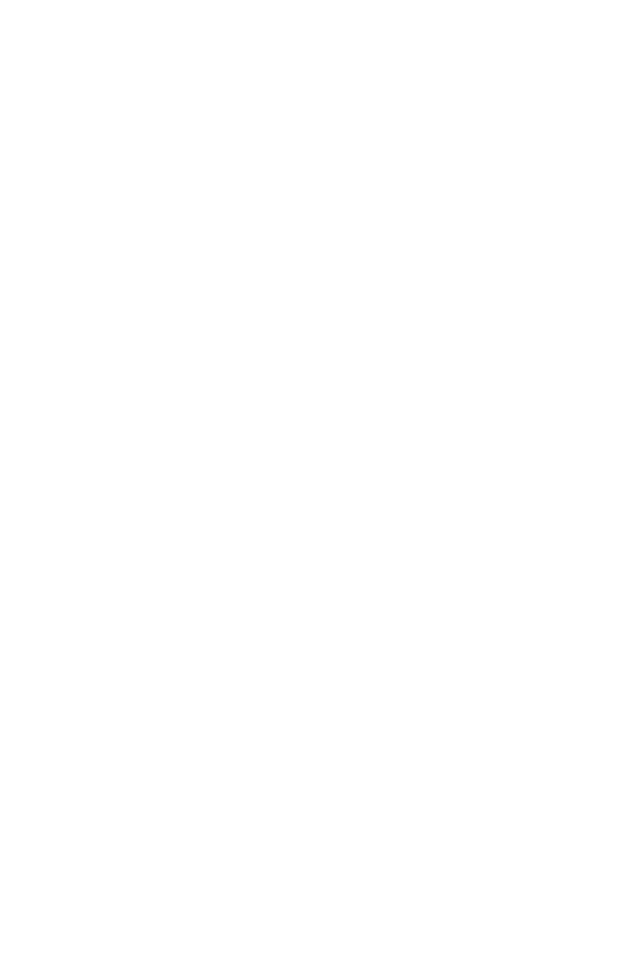
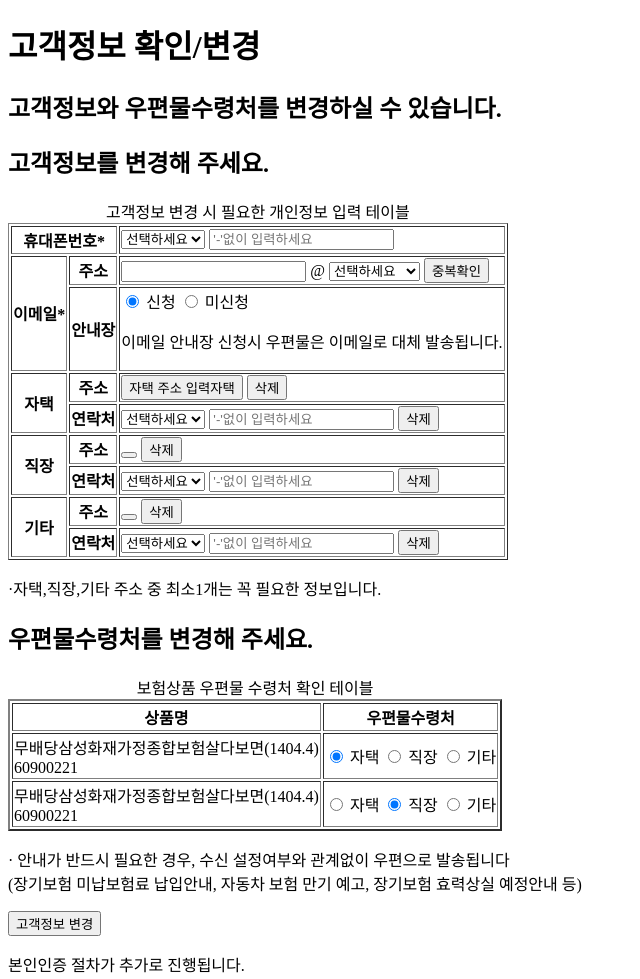
Before and after one commit to yeoeun2/study, a plain HTML site: page form/form_homework/0529/samsung direct3.html in a window 1280 px wide. Shown: the whole page, without its empty margins (0-640 px from the left). Before the commit the page ends 800 px from the top, so only its background shows below. Drawn offline with Linux system fonts and the light colour scheme.

Commit message:
독서실

```diff
--- a/form/form_homework/0529/samsung direct3.html
+++ b/form/form_homework/0529/samsung direct3.html
@@ -0,0 +1,196 @@
+<!doctype html>
+<html lang="ko">
+<header>
+    <title>삼성화재 다이렉트_고객정보 확인/변경(PP020601_001)</title>
+    <meta charset="utf-8">
+    <meta name="viewport" content="width=divice-width">
+    <meta http-equiv="X-UA-compatible" content="IE=edge">
+</header>
+
+<body>
+    <div>
+        <h1>고객정보 확인/변경</h1>
+    </div>
+
+    <div>
+        <h2>고객정보와 우편물수령처를 변경하실 수 있습니다.</h2>
+    </div>
+
+    <section>
+        <h2>고객정보를 변경해 주세요.</h2>
+        <table border="1">
+            <caption>고객정보 변경 시 필요한 개인정보 입력 테이블</caption>
+            <colgroup>
+                <col />
+                <col />
+            </colgroup>
+            <colgroup>
+                <col />
+            </colgroup>
+
+            <tbody>
+                <tr>
+                    <th scope=row colspan="2"><label for="h1">휴대폰번호<span aria-label="필수">*</span></label></th>
+                    <td>
+                        <select id="h1" title="핸드폰번호 앞자리">
+                            <option>선택하세요</option>
+                            <option>010</option>
+                            <option>011</option>
+                            <option>018</option>
+                        </select>
+                        <input type="text" title="핸드폰번호 뒷자리" maxlength="8" placeholder="'-'없이 입력하세요" />
+                    </td>
+                </tr>
+
+                <tr>
+                    <th scope="row" rowspan="2">이메일<span aria lbel="필수">*</span></th>
+                    <th scope="row"><label for="h2">주소</label></th>
+                    <td>
+                        <input type="text" id="h2" value="" title="이메일 앞주소" />
+                        <span>@</span>
+                        <select title="이메일주소 계정">
+                            <option>선택하세요</option>
+                            <option>google.com</option>
+                            <option>직접입력</option>
+                        </select>
+                        <button type="button">중복확인</button>
+                    </td>
+                </tr>
+
+                <tr>
+                    <th scope="row">안내장</th>
+                    <td>
+                        <input type="radio" id="s1_1" name="s1" checked />
+                        <label for="s1_1">신청</label>
+                        <input type="radio" id="s1_2" name="s1" />
+                        <label for="s1_2">미신청</label>
+                        <p>이메일 안내장 신청시 우편물은 이메일로 대체 발송됩니다.</p>
+                    </td>
+                </tr>
+
+                <tr>
+                    <th scope="row" rowspan="2">자택</th>
+                    <th scope="row">주소</th>
+                    <td>
+                        <button type="button">자택 주소 입력자택</button>
+                        <button type="button">삭제</button>
+                    </td>
+                </tr>
+
+                <tr>
+                    <th scope="row"><label for="h3">연락처</label></th>
+                    <td>
+                        <select id="h3" title="연락처 앞자리">
+                            <option>선택하세요</option>
+                            <option>010</option>
+                            <option>011</option>
+                        </select>
+                        <input type="text" value="" title="연락처 뒷자리" placeholder="'-'없이 입력하세요" />
+                        <button type="button">삭제</button>
+                    </td>
+                </tr>
+
+                <tr>
+                    <th scope="row" rowspan="2">직장</th>
+                    <th scope="row">주소</th>
+                    <td>
+                        <button type="button"></button>
+                        <button type="button">삭제</button>
+                    </td>
+                </tr>
+
+                <tr>
+                    <th scope="row"><label for="h4">연락처</label></th>
+                    <td>
+                        <select id="h4" title="연락처 앞자리">
+                            <option>선택하세요</option>
+                            <option>010</option>
+                            <option>011</option>
+                        </select>
+                        <input type="text" value="" title="연락처 뒷자리" placeholder="'-'없이 입력하세요" />
+                        <button type="button">삭제</button>
+                    </td>
+                </tr>
+
+                <tr>
+                    <th scope="row" rowspan="2">기타</th>
+                    <th scope="row">주소</th>
+                    <td>
+                        <button type="button"></button>
+                        <button type="button">삭제</button>
+                    </td>
+                </tr>
+
+                <tr>
+                    <th scope="row"><label for="h5">연락처</label></th>
+                    <td>
+                        <select id="h5" title="연락처 앞자리">
+                            <option>선택하세요</option>
+                            <option>010</option>
+                            <option>011</option>
+                        </select>
+                        <input type="text" value="" title="연락처 뒷자리" placeholder="'-'없이 입력하세요" />
+                        <button type="button">삭제</button>
+                    </td>
+                </tr>
+            </tbody>
+        </table>
+        <p>&middot;자택,직장,기타 주소 중 최소1개는 꼭 필요한 정보입니다.</p>
+    </section>
+
+    <section>
+        <h2>우편물수령처를 변경해 주세요.</h2>
+        <table border="2">
+            <caption>보험상품 우편물 수령처 확인 테이블</caption>
+            <colgroup>
+                <col />
+                <col />
+            </colgroup>
+            <thead>
+                <th scope="col">상품명</th>
+                <th scope="col">우편물수령처</th>
+            </thead>
+
+            <tbody>
+                <tr>
+                    <td>
+                        무배당삼성화재가정종합보험살다보면(1404.4)
+                        <br />60900221
+                    </td>
+                    <td>
+                        <input type="radio" id="n1_1" name="n1" checked />
+                        <label for="n1_1">자택</label>
+                        <input type="radio" id="n1_2" name="n1" />
+                        <label for="n1_2">직장</label>
+                        <input type="radio" id="n1_3" name="n1" />
+                        <label for="n1_3">기타</label>
+                    </td>
+                </tr>
+
+                <tr>
+                    <td>
+                        무배당삼성화재가정종합보험살다보면(1404.4)
+                        <br />60900221
+                    </td>
+                    <td>
+                        <input type="radio" id="m1_1" name="m1" />
+                        <label for="n1_1">자택</label>
+                        <input type="radio" id="m1_2" name="m1" checked />
+                        <label for="n1_2">직장</label>
+                        <input type="radio" id="m1_3" name="m1" />
+                        <label for="n1_3">기타</label>
+                    </td>
+                </tr>
+            </tbody>
+        </table>
+        <p>&middot; 안내가 반드시 필요한 경우, 수신 설정여부와 관계없이 우편으로 발송됩니다
+            <br />(장기보험 미납보험료 납입안내, 자동차 보험 만기 예고, 장기보험 효력상실 예정안내 등)</p>
+    </section>
+
+    <div>
+        <button type="button">고객정보 변경</button>
+        <p>본인인증 절차가 추가로 진행됩니다.</p>
+    </div>
+</body>
+
+</html>
```
Also changed, not shown: form/form_homework/0529/samsung direct1.html (+2 -0 lines), form/form_homework/0529/samsung direct2.html (+2 -0 lines), form/form_homework/0529/samsung direct4.html (added, +124 -0 lines).
